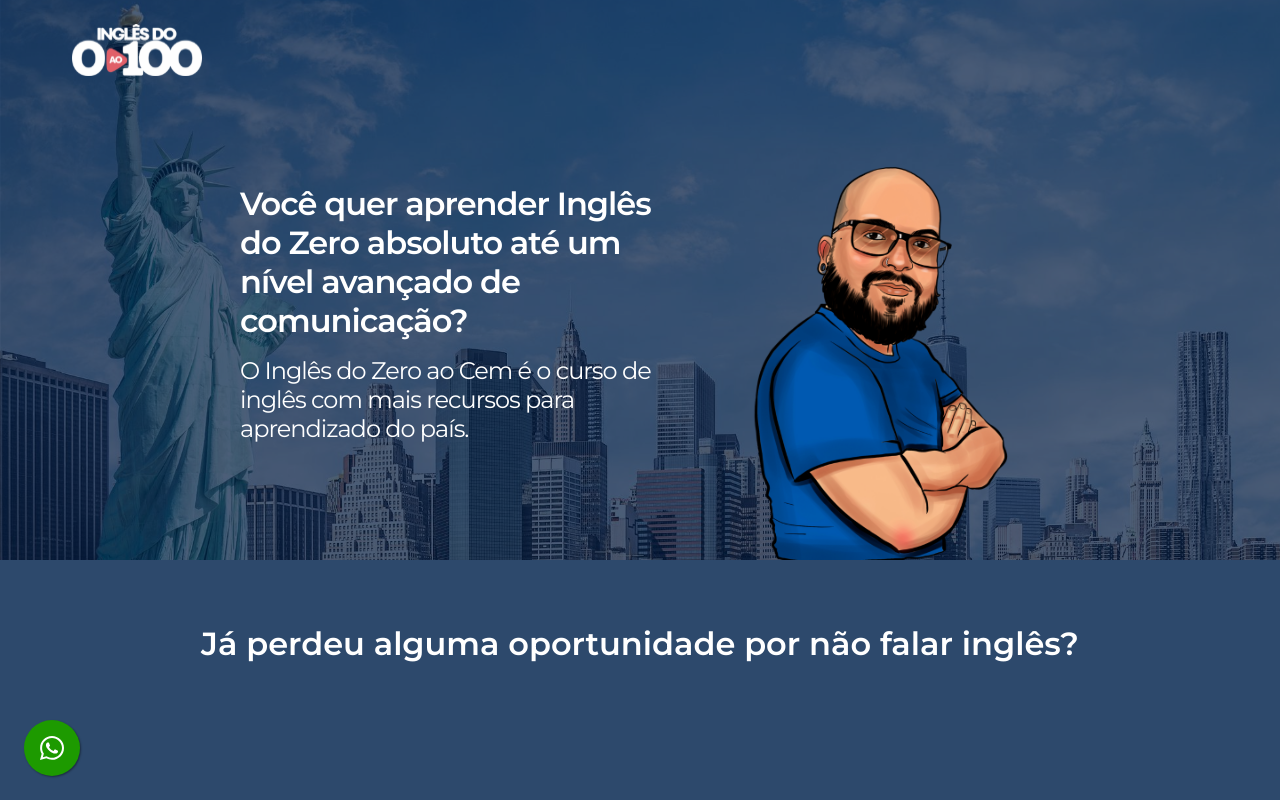
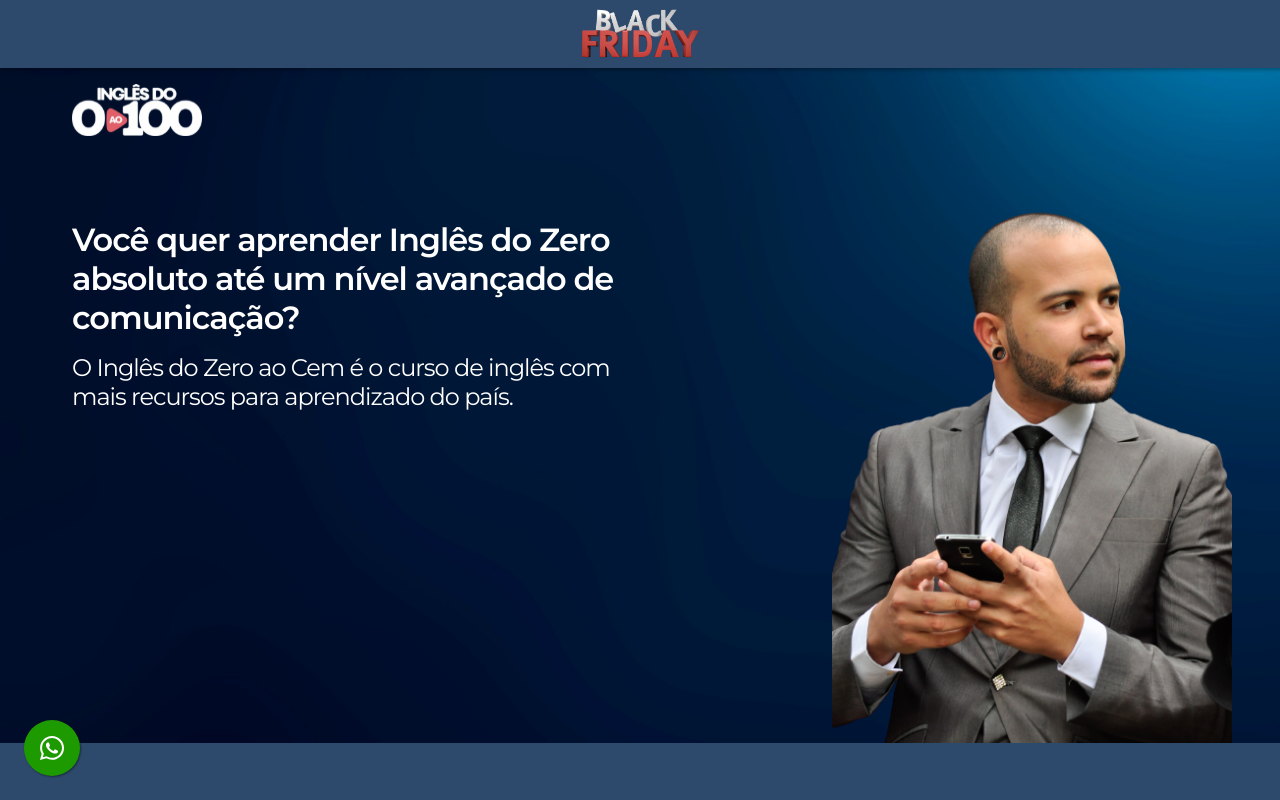
Before and after one commit to Solvum-Tecnologia/ingles-do-0-ao-100, a React (Create React App) app: page / in a window 1280 px wide. Shown: the top 800 px of the page. Built offline with nearby package versions, Linux system fonts and the light colour scheme.

Commit message:
feat: banner image

```diff
--- a/public/index.html
+++ b/public/index.html
@@ -10,11 +10,35 @@
       href="https://fonts.googleapis.com/css2?family=Montserrat:wght@300;400;600&display=swap"
       rel="stylesheet"
     />
+    <!-- Google Tag Manager -->
+    <script>
+      (function (w, d, s, l, i) {
+        w[l] = w[l] || [];
+        w[l].push({ 'gtm.start': new Date().getTime(), event: 'gtm.js' });
+        var f = d.getElementsByTagName(s)[0],
+          j = d.createElement(s),
+          dl = l != 'dataLayer' ? '&l=' + l : '';
+        j.async = true;
+        j.src = 'https://www.googletagmanager.com/gtm.js?id=' + i + dl;
+        f.parentNode.insertBefore(j, f);
+      })(window, document, 'script', 'dataLayer', 'GTM-KBCDHBN');
+    </script>
+    <!-- End Google Tag Manager -->
 
     <title>Inglês do Zero ao Cem</title>
   </head>
   <body>
     <noscript>You need to enable JavaScript to run this app.</noscript>
     <div id="root"></div>
+    <!-- Google Tag Manager (noscript) -->
+    <noscript
+      ><iframe
+        src="https://www.googletagmanager.com/ns.html?id=GTM-KBCDHBN"
+        height="0"
+        width="0"
+        style="display: none; visibility: hidden"
+      ></iframe
+    ></noscript>
+    <!-- End Google Tag Manager (noscript) -->
   </body>
 </html>
--- a/src/hooks/buy.tsx
+++ b/src/hooks/buy.tsx
@@ -13,9 +13,8 @@
 }
 
 export const BuyProvider: React.FC<Props> = ({ children }) => {
-  const isActive = false;
-  const linkBuy =
-    'https://pay.hotmart.com/K39846527P?off=igm7id7w&checkoutMode=10&bid=1661452742055';
+  const isActive = true;
+  const linkBuy = 'https://inglesdozeroaocem.com.br/black-friday2';
   const linkWarning = 'https://forms.gle/QcXd37U3WMSDdG6s7';
 
   return (
--- a/src/pages/Home/index.tsx
+++ b/src/pages/Home/index.tsx
@@ -20,9 +20,9 @@
   return (
     <>
       <Container>
-        {/* <div className="black">
+        <div className="black">
           <img src="/assets/images/black.png" alt="" />
-        </div> */}
+        </div>
         <div className="background" />
 
         <Content>
@@ -49,7 +49,7 @@
                 <img
                   data-aos="fade-up"
                   data-aos-delay="400"
-                  src={MenImg}
+                  src="/assets/images/men.png"
                   alt="men"
                 />
               </div>
--- a/src/pages/Home/styles.ts
+++ b/src/pages/Home/styles.ts
@@ -26,7 +26,7 @@
 `;
 
 export const Content = styled.div`
-  /* margin-top: 60px; */
+  margin-top: 60px;
   display: flex;
   flex-direction: column;
   align-items: center;
@@ -45,20 +45,22 @@
   }
 
   .banner {
+    max-width: 1136px;
+    width: 100%;
     display: flex;
     flex: 1;
     align-items: flex-end;
-    justify-content: center;
+    justify-content: space-between;
 
     .text-men {
-      max-width: 800px;
+      /* max-width: 800px; */
       display: flex;
       flex: 100%;
       justify-content: space-between;
 
       .text {
         flex: 50%;
-        padding-top: 24px;
+        padding-top: 80px;
 
         h2,
         h3 {
```
Also changed, not shown: public/assets/images/background.png, public/assets/images/men.png (added).
